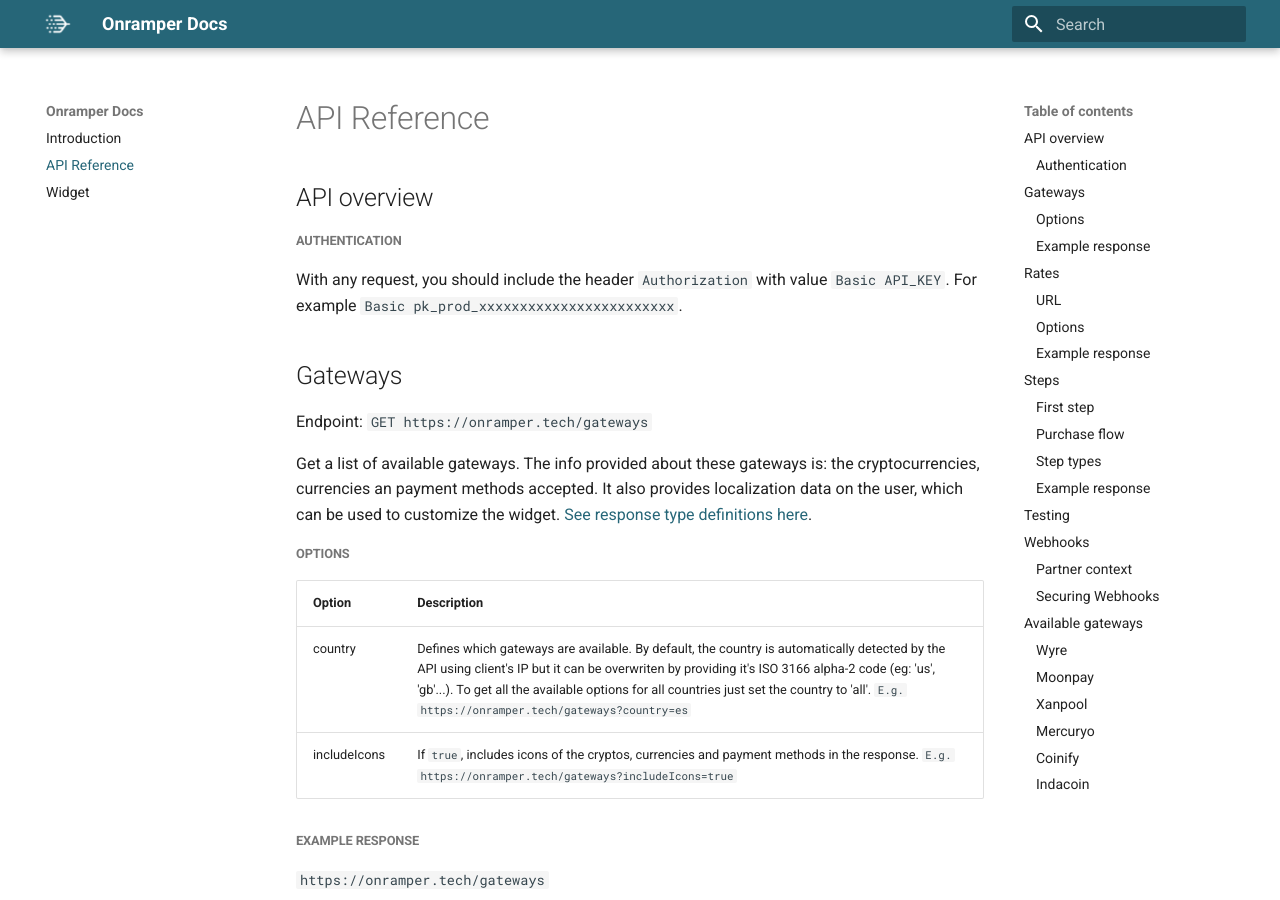
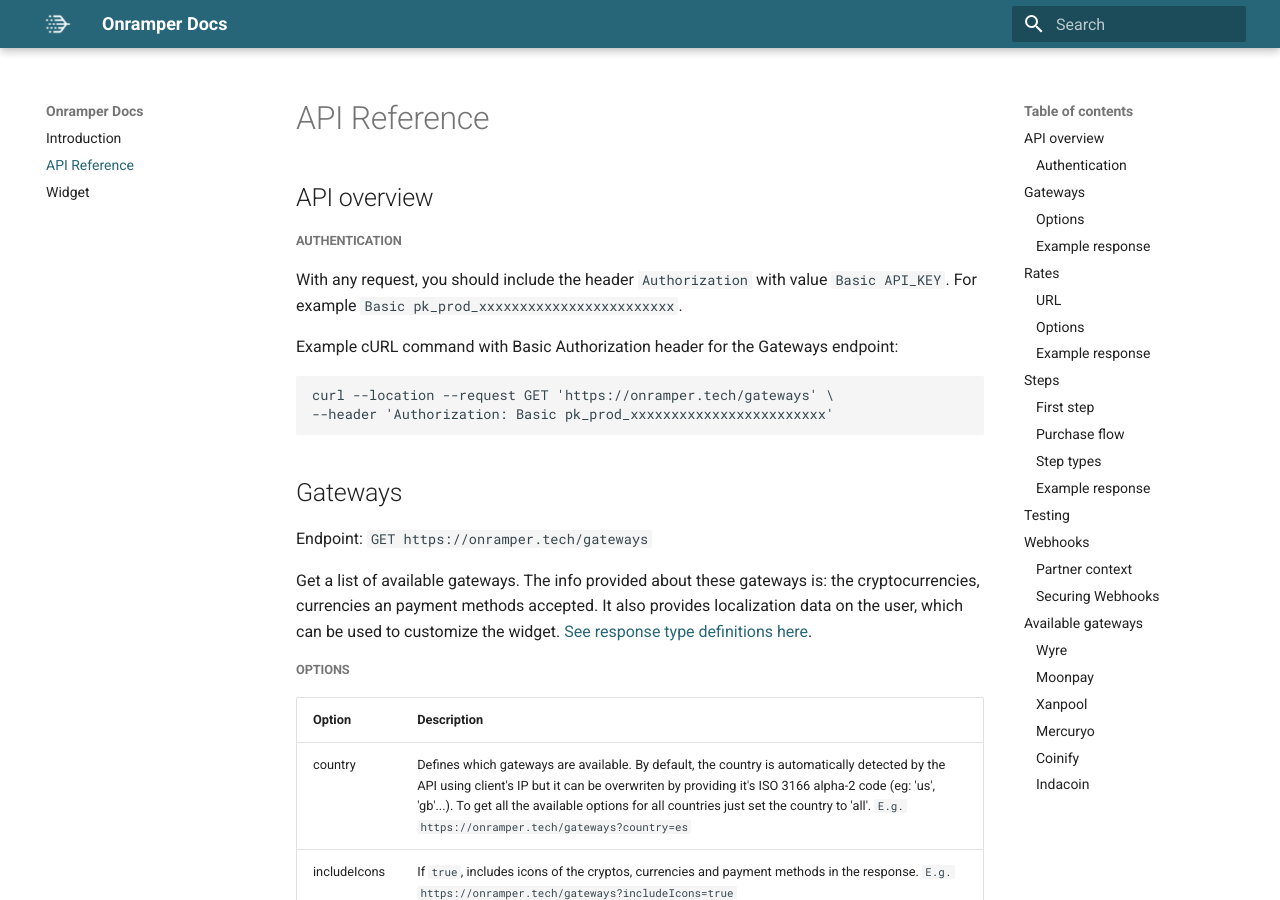
Before and after one commit to onramper/docs, an MkDocs documentation site: the page built from docs/API-Reference.md, in a window 1280 px wide and 900 px high. Built offline with MkDocs 1.6.1 and Material for MkDocs 9.7.7, drawn with Linux system fonts in a browser that asks for light colours.

Commit message:
Example cURL Authorization command for API docs
Example cURL command with Basic Authorization header for the Gateways endpoint.

````diff
--- a/docs/API-Reference.md
+++ b/docs/API-Reference.md
@@ -3,6 +3,12 @@
 ##### Authentication
 
 With any request, you should include the header `Authorization` with value `Basic API_KEY`. For example `Basic pk_prod_xxxxxxxxxxxxxxxxxxxxxxxx`.
+
+Example cURL command with Basic Authorization header for the Gateways endpoint:
+```
+curl --location --request GET 'https://onramper.tech/gateways' \
+--header 'Authorization: Basic pk_prod_xxxxxxxxxxxxxxxxxxxxxxxx'
+```
 
 ## Gateways
 
````
